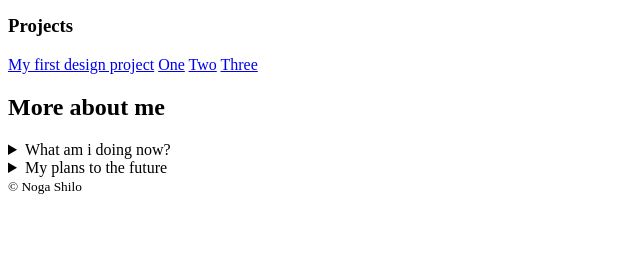
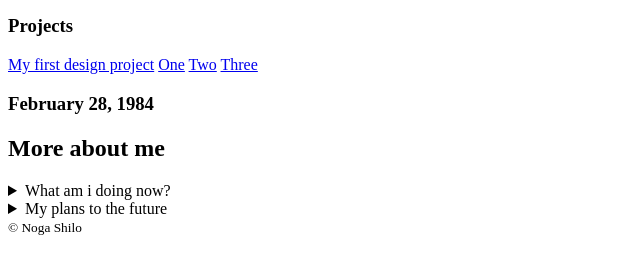
Before and after one commit to NogaShilo/NogaShilo, a plain HTML site: page index.html in a window 1280 px wide. Shown: the part 263-536 px from the top of the page, without its empty margins (0-640 px from the left). Drawn offline with Linux system fonts and the light colour scheme.

Commit message:
Update index.html

```diff
--- a/index.html
+++ b/index.html
@@ -20,6 +20,7 @@
     <a href="https://en.wikipedia.org/wiki/2">Two</a>
     <a href="https://en.wikipedia.org/wiki/3">Three</a>
 </nav>
+  <h3>February 28, 1984</h3>
 
 
 </header>
@@ -42,11 +43,20 @@
 
 
   </section>
+
+
 	</main>
 
 <footer>
+
+
+
+
   <small>&copy; Noga Shilo</small>
 </footer>
 
   </body>
 </html>
+
+
+    <!-- contact me email link, whatsup link, linkedin link>
```
